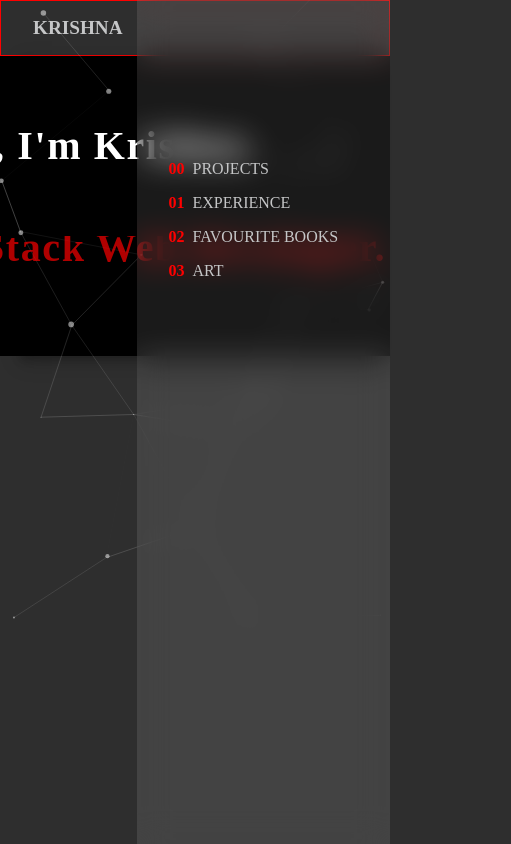
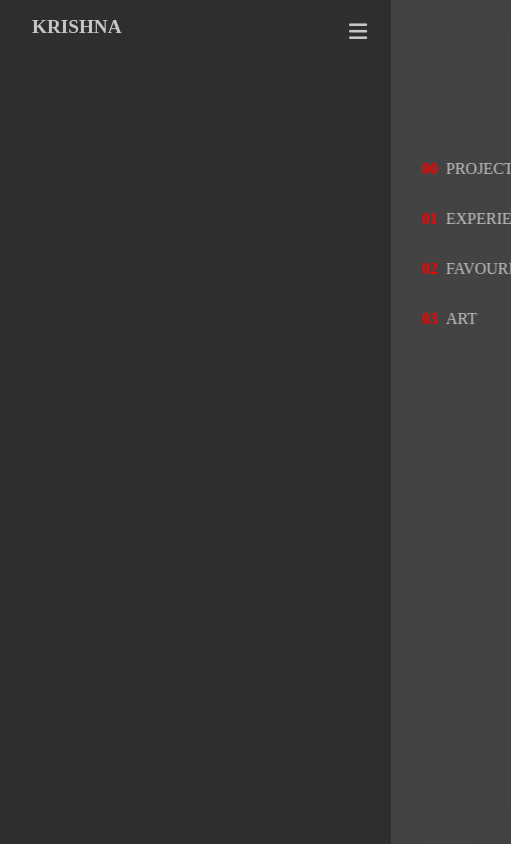
Before and after one commit to krishnaraketla/portfolio, a React (Create React App) app in the folder frontend/: page / in a window 390 px wide. Shown: the whole page, 511 px wide, since content can reach past the window. Built offline with nearby package versions, Linux system fonts and the light colour scheme; the HTML template or start-up script is replaced by a standard one.

Commit message:
Nav bar mobile final

```diff
--- a/frontend/public/index.html
+++ b/frontend/public/index.html
@@ -1,6 +1,7 @@
 <!DOCTYPE html>
 <html lang="en">
   <head>
+    <link href="https://cdnjs.cloudflare.com/ajax/libs/font-awesome/6.0.0-beta3/css/all.min.css" rel="stylesheet">
     <meta charset="utf-8" />
     <link rel="icon" href="%PUBLIC_URL%/logo.png" />
     <meta name="viewport" content="width=device-width, initial-scale=1.0, user-scalable=no">
--- a/frontend/src/components/Navbar.js
+++ b/frontend/src/components/Navbar.js
@@ -1,15 +1,29 @@
-import React from 'react';
+import React, { useState } from 'react';
 import '../styles/Navbar.css';
 import { Link } from 'react-router-dom';
 
 const Navbar = () => {
+    const [isNavExpanded, setIsNavExpanded] = useState(false);
+
+    const handleToggle = () => {
+        setIsNavExpanded(!isNavExpanded);
+    };
+
     return (
         <header className="primary-header">
             <div>
                 <Link className='logo' to="/">Krishna</Link>
             </div>
+            <button
+                className="mobile-nav-toggle"
+                aria-controls="primary-navigation"
+                aria-expanded={isNavExpanded}
+                onClick={handleToggle}
+            >
+                <i className={isNavExpanded ? 'fas fa-times' : 'fas fa-bars'}></i>
+            </button>
             <nav>
-                    <ul id="primary-navigation" className='primary-navigation'>
+                <ul id="primary-navigation" className={`primary-navigation ${isNavExpanded ? 'expanded' : ''}`}>
                     <li>
                         <a href="#projects"><span aria-hidden='true'>00</span>Projects</a>
                     </li>
--- a/frontend/src/pages/Home.js
+++ b/frontend/src/pages/Home.js
@@ -7,7 +7,7 @@ const Home = () => {
     return (
         <div className="home">
             <Navbar />
-            <HeroSection />
+            {/* <HeroSection /> */}
         </div>
     );
 };
--- a/frontend/src/styles/Navbar.css
+++ b/frontend/src/styles/Navbar.css
@@ -1,5 +1,5 @@
 .primary-header{
-    border: 1px solid red;
+    /* border: 1px solid red; */
     display: flex;
     gap: var(--gap, 1rem);
     align-items: center;
@@ -18,6 +18,10 @@
     text-transform: uppercase;
 }
 
+.mobile-nav-toggle{
+    display: none;
+}
+
 .primary-navigation{
     display: flex;
     margin: 0;
@@ -28,6 +32,13 @@
 
     background: hsl(0 0% 100% / 0.1);
     backdrop-filter: blur(1rem);
+
+    transition: transform 0.3s ease-in-out; /* Smooth slide transition */
+    transform: translateX(100%); /* Start hidden */
+}
+
+.primary-navigation.expanded {
+    transform: translateX(0); /* Slide in when expanded */
 }
 
 .primary-navigation li {
@@ -73,6 +84,24 @@
         position: fixed;
         padding: min(30vh, 10rem) 2rem;
         inset: 0 0 0 35%;
+        z-index: 1000;
+        --gap: 2em;
+    }
+
+    .mobile-nav-toggle{
+        display: block;
+        position: absolute;
         z-index: 9999;
+        background: none;
+        color: #C5C6C7;
+        width: 2rem;
+        aspect-ratio: 1;
+        top: 1rem;
+        right: 1rem;
+        border: 0;
+    }
+
+    .mobile-nav-toggle i {
+        font-size: 1.3rem;
     }
 }
```
Lines whose indentation alone changed are shown as unchanged.
